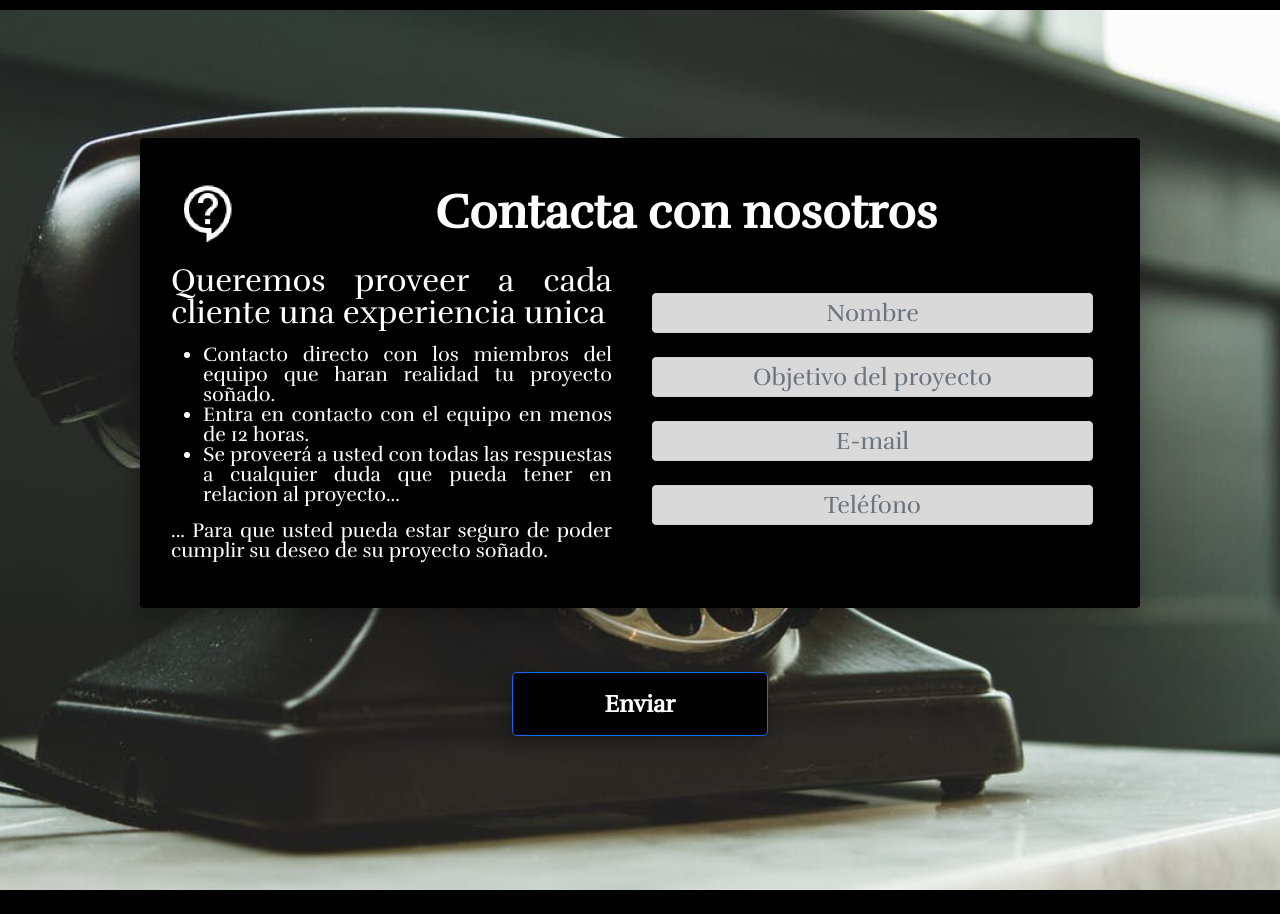
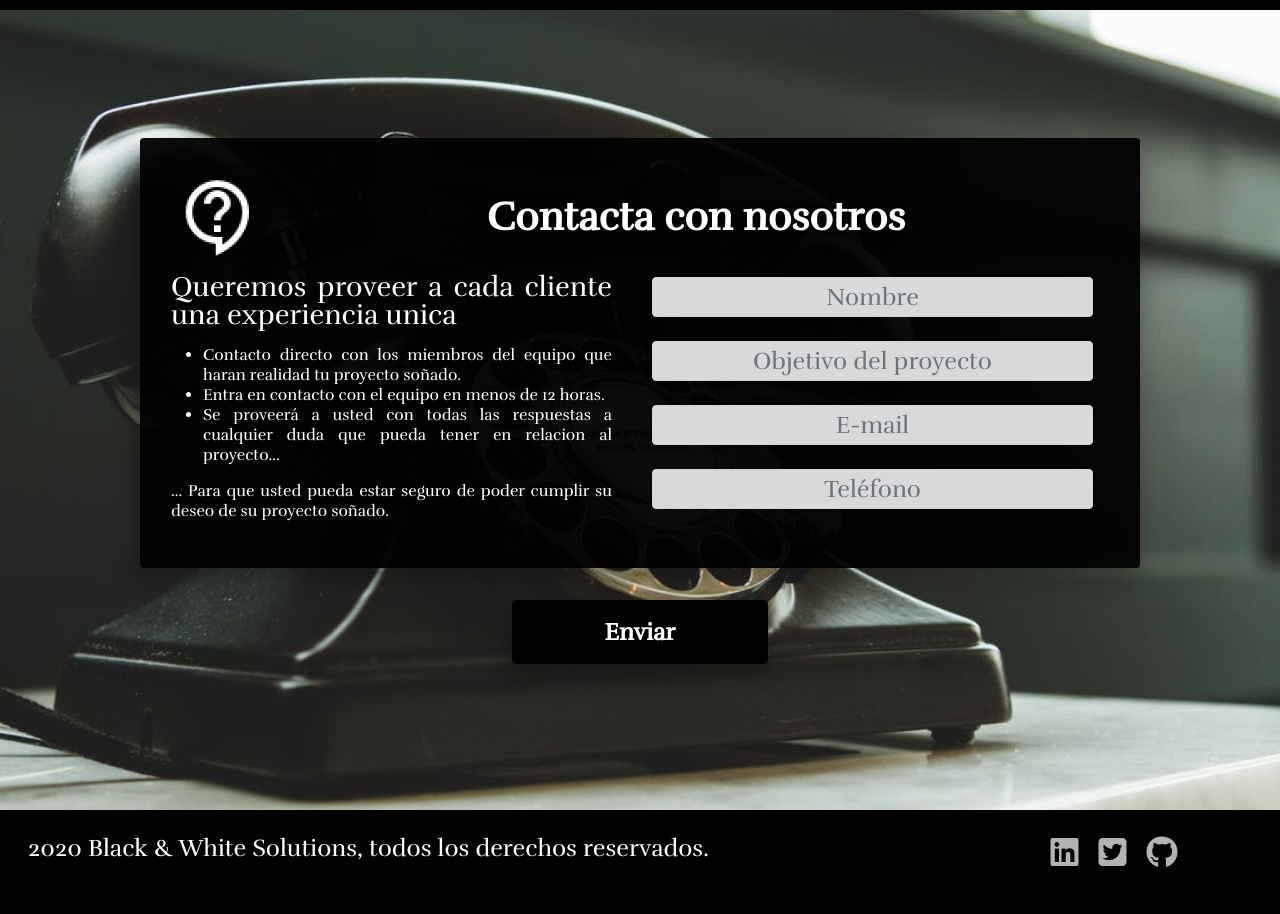
Before and after one commit to Black-And-White-Solutions/Black-And-White-Solutions.github.io, a React (Create React App) app: page / in a window 1280 px wide. Shown: the part 5300-6214 px from the top of the page. Built offline with nearby package versions, Linux system fonts and the light colour scheme.

Commit message:
Ajustado CSS de ContactPage con detalles menores

```diff
--- a/src/components/styles/ContactPage.css
+++ b/src/components/styles/ContactPage.css
@@ -4,33 +4,33 @@
 
 .formTitle {
   font-weight: bold;
-  font-size: 3rem;
+  font-size: 2.5rem;
   color: rgba(255, 255, 255, 1);
   text-shadow: -5px 10px 20px rgba(0, 0, 0, 0.25);
 }
 
 .formText {
-  font-size: 1.25rem;
+  font-size: 1rem;
   line-height: 1.25rem!important;
   color: rgba(255, 255, 255, 1);
   text-align: justify;
 }
 
 .formBigText {
-  font-size: 2rem;
+  font-size: 1.75rem;
   line-height: 2.75rem;
   color: rgba(255, 255, 255, 1);
 }
 
 .contactIcon {
   width: auto;
-  height: 60px;
+  height: 5rem;
 }
 
 .mainCard {
 	top: 8rem;
 	margin: 2rem 8rem;
-  background: rgba(0, 0, 0, 1);
+  background: rgba(0, 0, 0, 0.95);
   box-shadow: -5px 10px 20px rgba(0, 0, 0, 0.25);
 }
 
@@ -46,7 +46,7 @@
 }
 
 .bg {
-  height: 55rem;
+  height: 50rem;
   background-image: url('../../img/contactViewBg.jpg');
   background-size: cover;
   background-position: center;
@@ -56,14 +56,21 @@
 .formButton {
 	height: 4rem;
 	width: 16rem;
-	margin-top: 10rem;
+	margin-top: 8rem;
   background: rgba(0, 0, 0, 1);
   box-shadow: -5px 10px 20px rgba(0, 0, 0, 0.25);
   border-radius: 5px;
+	border-color: rgba(0, 0, 0, 1);
   font-weight: bold;
   font-size: 24px;
   line-height: 30px;
   text-align: center;
+}
+
+.formButton:hover{
+	background: rgba(255, 255, 255, 1);
+	border-color: rgba(255, 255, 255, 1);
+	color: rgba(0, 0, 0, 1);
 }
 
 @media screen and (max-width: 575px){
@@ -85,7 +92,7 @@
 		font-size: 1rem;
 	}
 	.bg{
-		height: 63rem;
+		height: 61rem;
 	}
 }
 
@@ -108,11 +115,14 @@
 		font-size: 1.25rem;
 	}
 	.bg{
-		height: 65rem;
+		height: 63rem;
 	}
 }
 
 @media screen and (min-width: 768px) and (max-width: 991px){
+	.mainCard{
+		margin: 2rem 2rem;
+	}
 	.formTitle{
 		font-size: 2.0rem;
 	}
@@ -128,6 +138,12 @@
 		font-size: 1.25rem;
 	}
 	.bg{
-		height: 62rem;
+		height: 55rem;
 	}
 }
+
+@media screen and (min-width: 992px) and (max-width: 1024px){
+	.mainCard{
+		margin: 2rem 1rem;
+	}
+}
```
